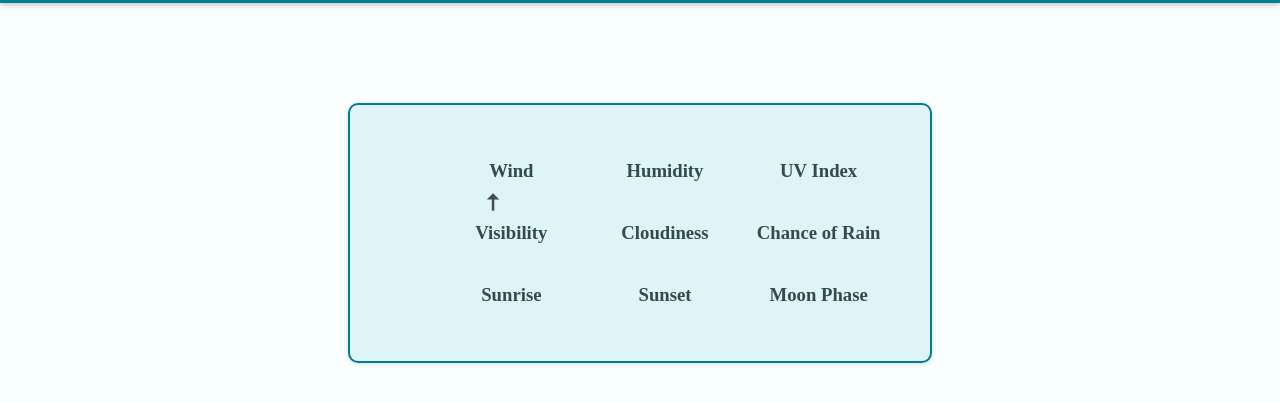
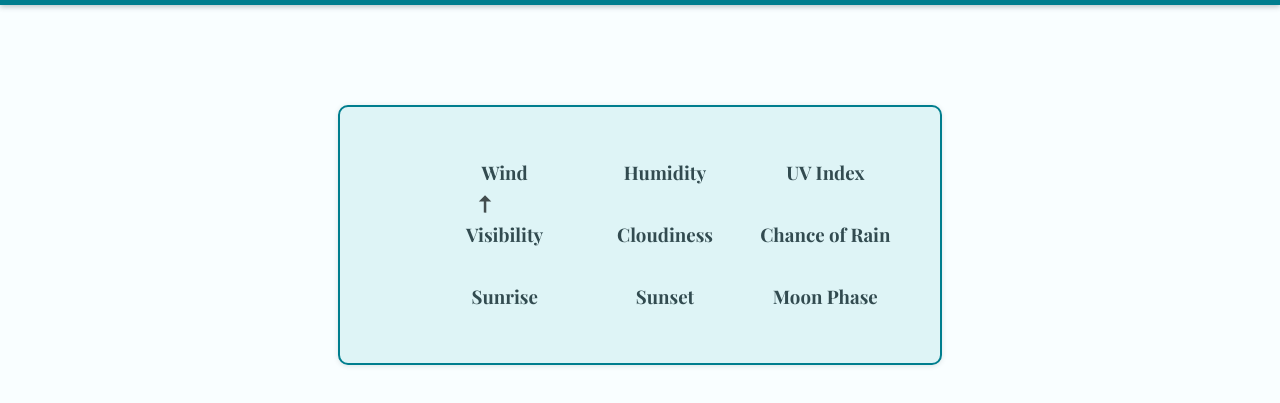
Before and after one commit to TadghPurcell/weather-app, a website built with webpack: page dist/index.html in a window 1280 px wide. Shown: the part 79-482 px from the top of the page. Built offline with nearby package versions, Linux system fonts and the light colour scheme; no server answers.

Commit message:
Update fonts

```diff
--- /dev/null
+++ b/src/sass/base.scss
@@ -0,0 +1,12 @@
+@font-face {
+  font-family: 'Playfair Display';
+  src: url('../fonts/PlayfairDisplay-VariableFont_wght.ttf');
+}
+
+@font-face {
+  font-family: 'Mulish';
+  src: url('../fonts/Mulish-VariableFont_wght.ttf');
+}
+body {
+  font-family: 'Mulish', sans-serif;
+}
--- a/src/sass/style.scss
+++ b/src/sass/style.scss
@@ -1,5 +1,6 @@
 @import url('./header.scss');
 @import url('./main.scss');
+@import url('./base.scss');
 
 * {
   margin: 0;
@@ -79,4 +80,5 @@ h2,
 h3,
 h4 {
   color: #324b50;
+  font-family: 'Playfair Display', sans-serif;
 }
```
Also changed, not shown: src/fonts/Mulish-VariableFont_wght.ttf (added), src/fonts/PlayfairDisplay-VariableFont_wght.ttf (added).
